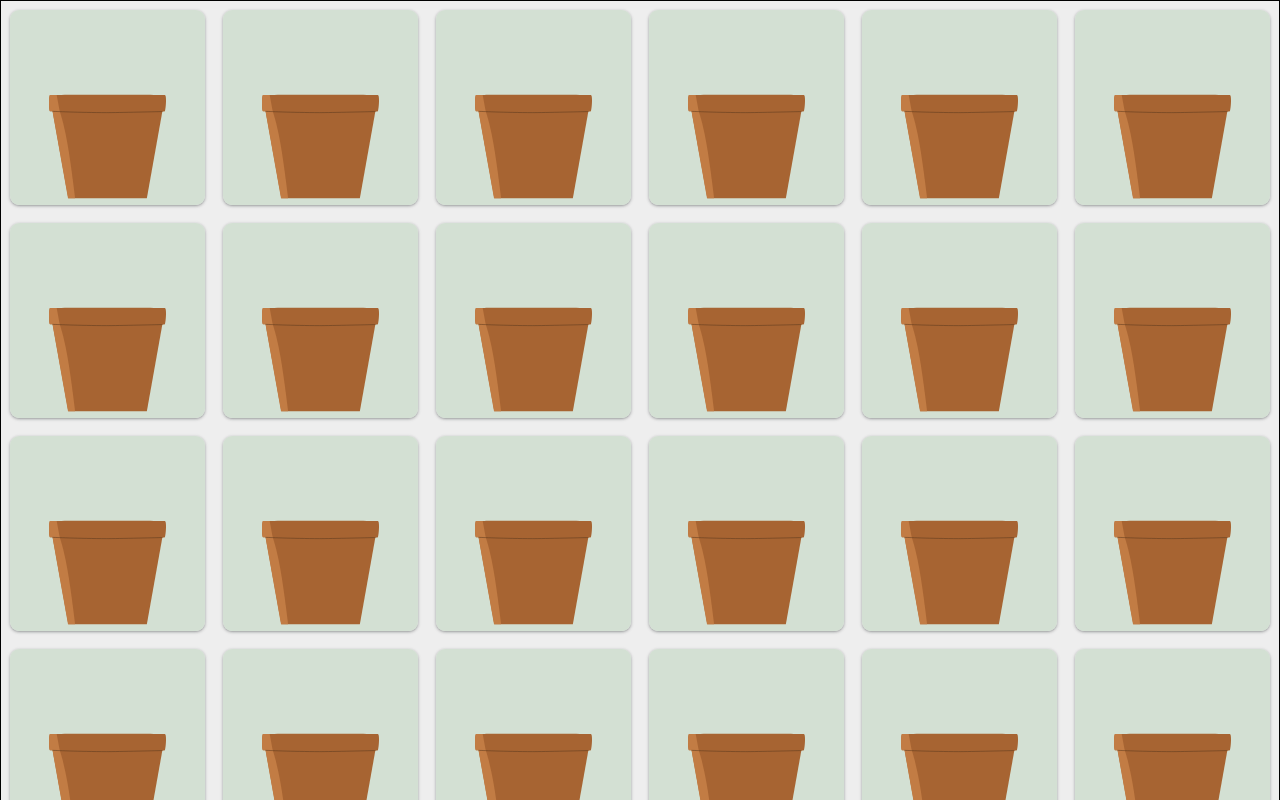
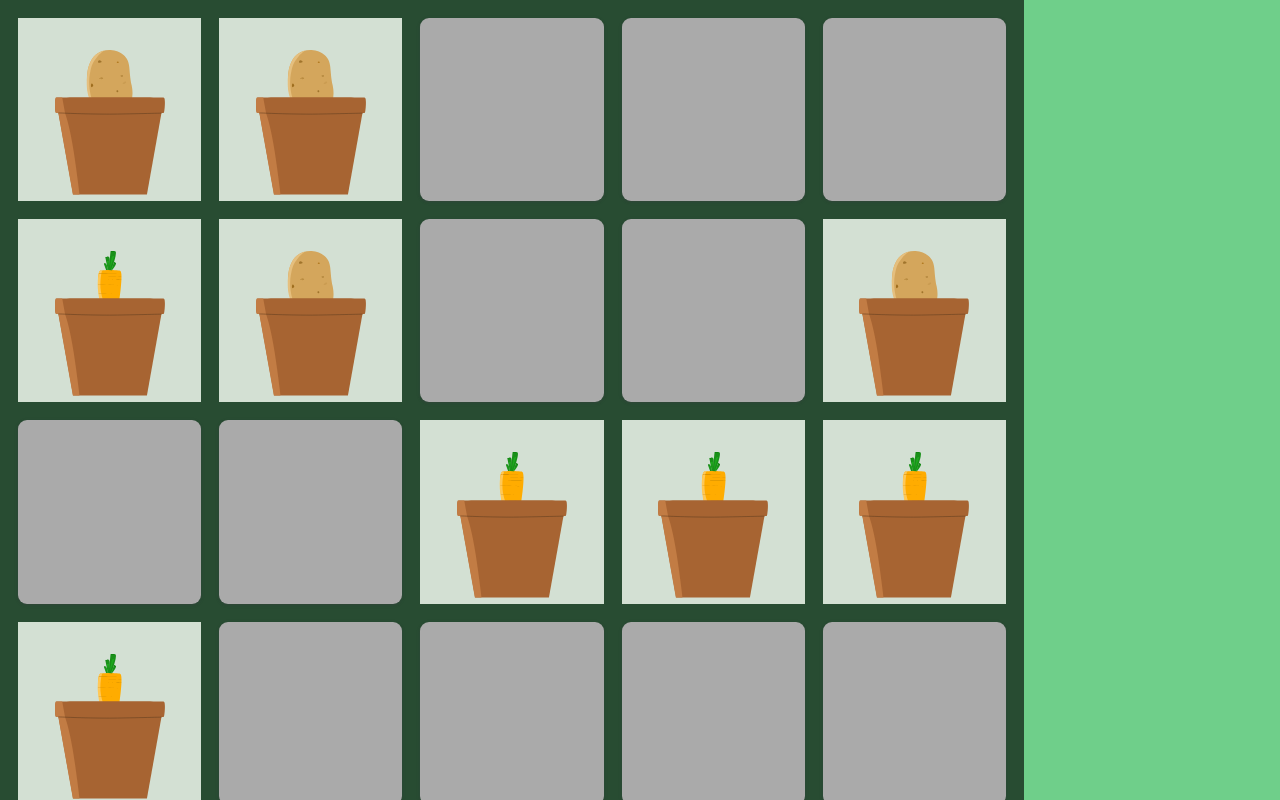
Before and after one commit to bcash8/farm, a React (Vite) app in the folder web/: page / in a window 1280 px wide. Shown: the top 800 px of the page. Built offline with nearby package versions, Linux system fonts and the light colour scheme.

Commit message:
Updated grid, and clickable pots

```diff
--- a/web/src/App.tsx
+++ b/web/src/App.tsx
@@ -1,12 +1,18 @@
-import { PotContainer } from "./components/PotContainer";
+import { styled } from "styled-components";
+import { Sidebar } from "./components/Sidebar";
 import { TileGrid } from "./components/TileGrid";
 
 
 export function App() {
   return (
-    <>
+    <Layout>
       <TileGrid />
-      <PotContainer plantName="Potato" />
-    </>
+      <Sidebar />
+    </Layout>
   )
 }
+
+const Layout = styled.div`
+  display: grid;
+  grid-template-columns: 1fr minmax(200px, 20%);
+`
--- a/web/src/components/PotContainer.tsx
+++ b/web/src/components/PotContainer.tsx
@@ -22,12 +22,17 @@ export function PotContainer({ plantName }: { plantName: string }) {
   }, [plantRef.current])
 
   useEffect(() => {
-    const int = setInterval(() => setProgress(p => p + 10), 5000)
-    return () => { clearInterval(int); }
+    const int = setInterval(() => setProgress(p => p + 10), 1000)
+    return () => clearInterval(int)
   }, []);
 
+  function handleClick() {
+    if (progress >= 100) {
+      setProgress(0);
+    }
+  }
   return (
-    <Layout progress={progress} plantHeight={plantHeight} draggable={true}>
+    <Layout progress={progress} plantHeight={plantHeight} draggable={true} onClick={handleClick}>
       <PotSVG width='60%' height='60%' />
       <Plant name={plantName} ref={plantRef} width='40%' height='40%' />
     </Layout>
@@ -49,6 +54,7 @@ const Layout = styled.div<{ progress: number, plantHeight: number }>`
   flex-direction: column;
   align-items: center;
   border-radius: inherit;
+  cursor: ${props => props.progress >= 100 ? 'pointer' : 'default'};
 
   :first-child {
     position: absolute;
--- /dev/null
+++ b/web/src/components/Sidebar.tsx
@@ -0,0 +1,15 @@
+import { styled } from "styled-components"
+
+export function Sidebar() {
+
+  return (
+    <Layout>
+
+    </Layout>
+  )
+}
+
+const Layout = styled.div`
+  background-color: #6fcf8a;
+  width: 100%;
+`
--- a/web/src/components/Tile.tsx
+++ b/web/src/components/Tile.tsx
@@ -1,6 +1,5 @@
 import type { CSSProperties, DragEvent } from "react";
 import { styled } from "styled-components";
-import { PotContainer } from "./PotContainer";
 
 export function Tile({ style }: { style?: CSSProperties }) {
   function dragOver(e: DragEvent) {
@@ -14,7 +13,6 @@ export function Tile({ style }: { style?: CSSProperties }) {
   }
   return (
     <TileStyle style={style} onDragOver={dragOver} onDrop={dropHandler}>
-      <PotContainer plantName="Potato" />
     </TileStyle>
   )
 }
@@ -23,4 +21,5 @@ export const TileStyle = styled.div`
   border-radius: 0.5rem;
   aspect-ratio: 1 /1 ;
   box-shadow: rgba(60, 64, 67, 0.3) 0px 1px 2px 0px, rgba(60, 64, 67, 0.15) 0px 1px 3px 1px;
+  background-color: #aaa;
 `
--- a/web/src/components/TileGrid.tsx
+++ b/web/src/components/TileGrid.tsx
@@ -4,12 +4,13 @@ import { PotContainer } from "./PotContainer";
 import { Tile } from "./Tile";
 
 export function TileGrid() {
-  const [tiles, setTiles] = useState<null[] | string[]>([]);
+  const [tiles, setTiles] = useState<(null | string)[]>([]);
   useEffect(() => {
-    const tileArr = Array(24).fill(null);
+    const tileArr = Array(35).fill(null).map(() => Math.random() > .50 ? Math.random() > .50 ? 'Potato' : 'Carrot' : null)
     setTiles(tileArr);
   }, []);
 
+  console.log(tiles)
   return (
     <Layout>
       {tiles.map((name, i) => name === null ? <Tile key={i} /> : <PotContainer key={i} plantName={name} />)}
@@ -19,9 +20,10 @@ export function TileGrid() {
 
 const Layout = styled.div`
   display: grid;
-  grid-template-columns: repeat(6, 1fr);
-  grid-template-rows: repeat(4, 1fr);
+  grid-template-columns: repeat(auto-fit, minmax(150px,1fr));
   gap: 1rem;
-  border: 1px solid black;
-  padding: 0.5rem;
+  padding: 1rem;
+  width: 100%;
+  background-color: #284c32;
+
 `
```
